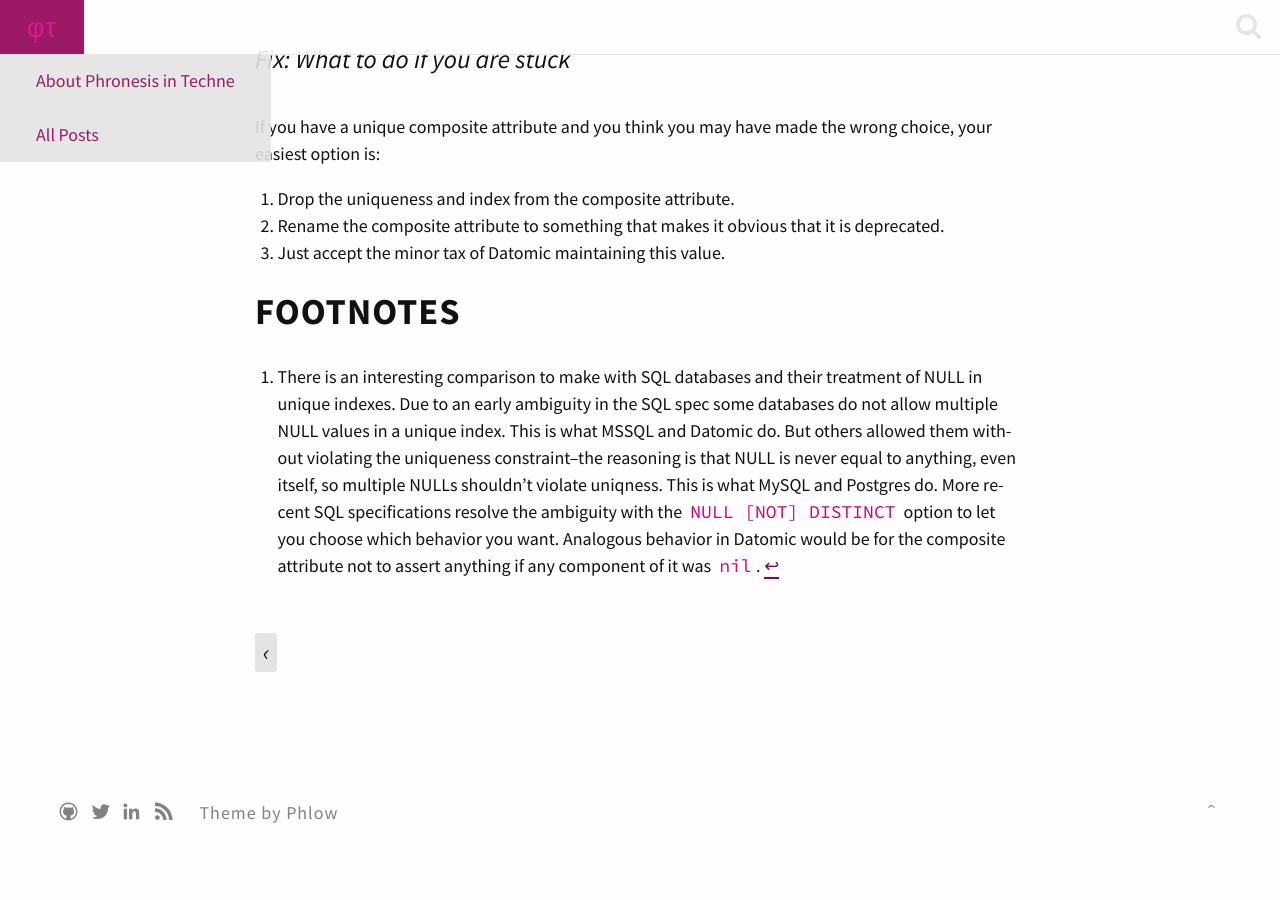
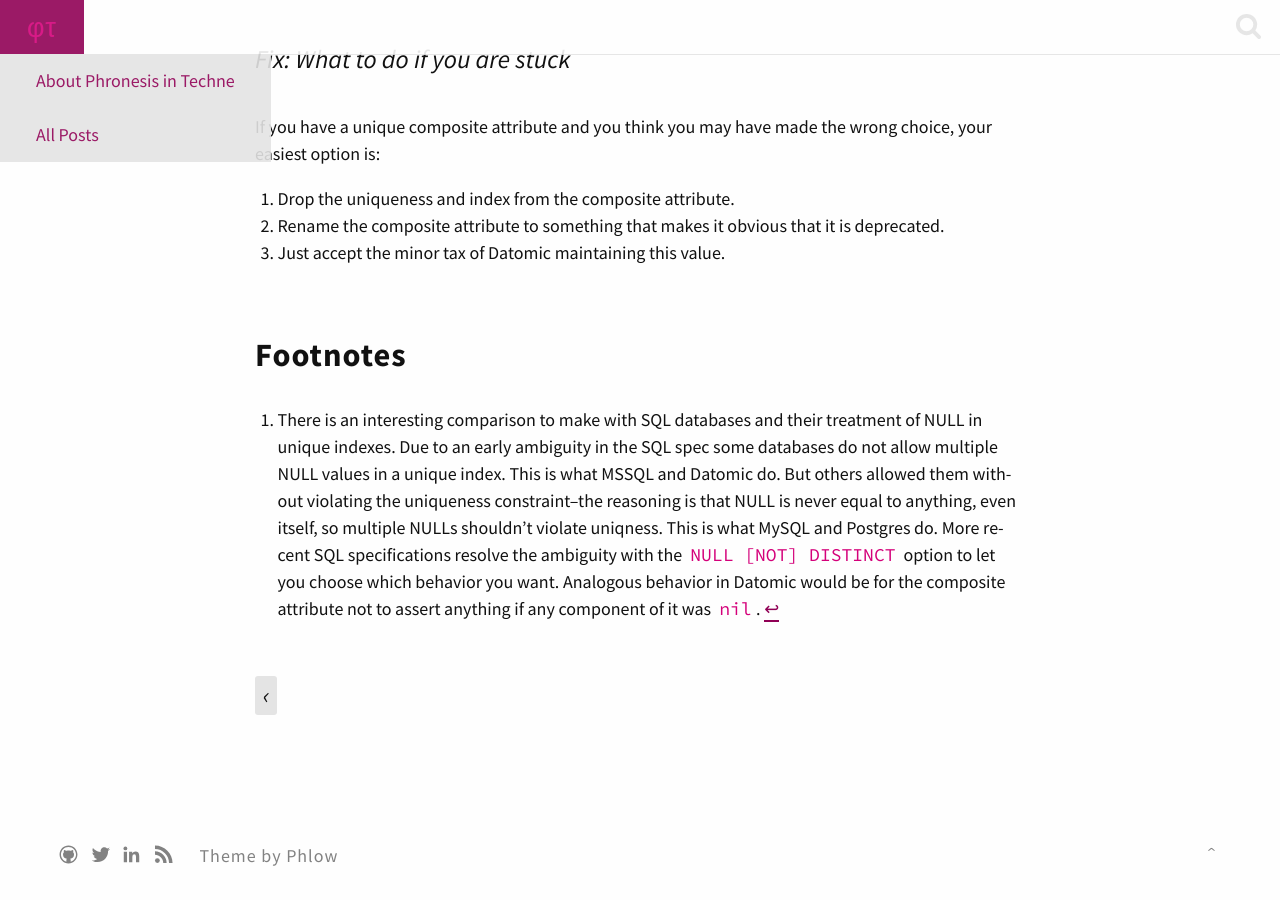
Before and after one commit to favila/favila.github.io, a Jekyll site: the page built from _posts/2023-07-28-unique-composite-attribute-footguns.markdown, in a window 1280 px wide and 900 px high, scrolled down 4438 px. Built offline with Jekyll 4.4.1, drawn with Linux system fonts in a browser that asks for light colours; before the commit the page ends 5294 px from its top, so only the background shows below that.

Commit message:
Only one h1 per page

```diff
--- a/_posts/2023-07-28-unique-composite-attribute-footguns.markdown
+++ b/_posts/2023-07-28-unique-composite-attribute-footguns.markdown
@@ -214,7 +214,7 @@ wrong choice, your easiest option is:
    deprecated.
 3. Just accept the minor tax of Datomic maintaining this value.
 
-# Footnotes
+## Footnotes
 
 [^1]: There is an interesting comparison to make with SQL databases and
       their treatment of NULL in unique indexes.
```
